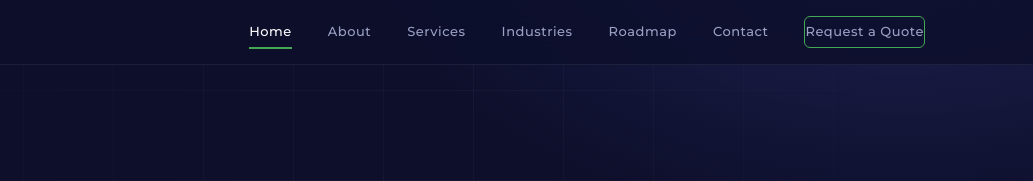
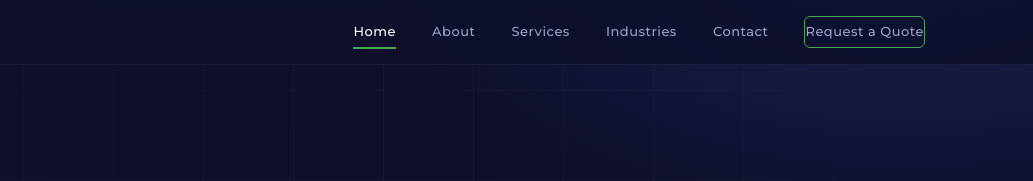
Before and after one commit to miny-ate/Tunivix, a plain HTML site: page index.html in a window 1280 px wide. Shown: the top 181 px of the page, 247-1280 px from the left. Drawn offline with nearby package versions, Linux system fonts and the light colour scheme.

Commit message:
Remove 'Roadmap' link from index.html
Removed 'Roadmap' link from navigation.

```diff
--- a/index.html
+++ b/index.html
@@ -34,7 +34,6 @@
       <a href="about/">About</a>
       <a href="services/">Services</a>
       <a href="industries/">Industries</a>
-      <a href="roadmap/">Roadmap</a>
       <a href="contact/">Contact</a>
       <a class="nav-cta" href="contact/">Request a Quote</a>
     </nav>
@@ -206,7 +205,6 @@
             <li><a href="about/">About</a></li>
             <li><a href="services/">Services</a></li>
             <li><a href="industries/">Industries</a></li>
-            <li><a href="roadmap/">Roadmap</a></li>
             <li><a href="contact/">Contact</a></li>
           </ul>
         </div>
```
